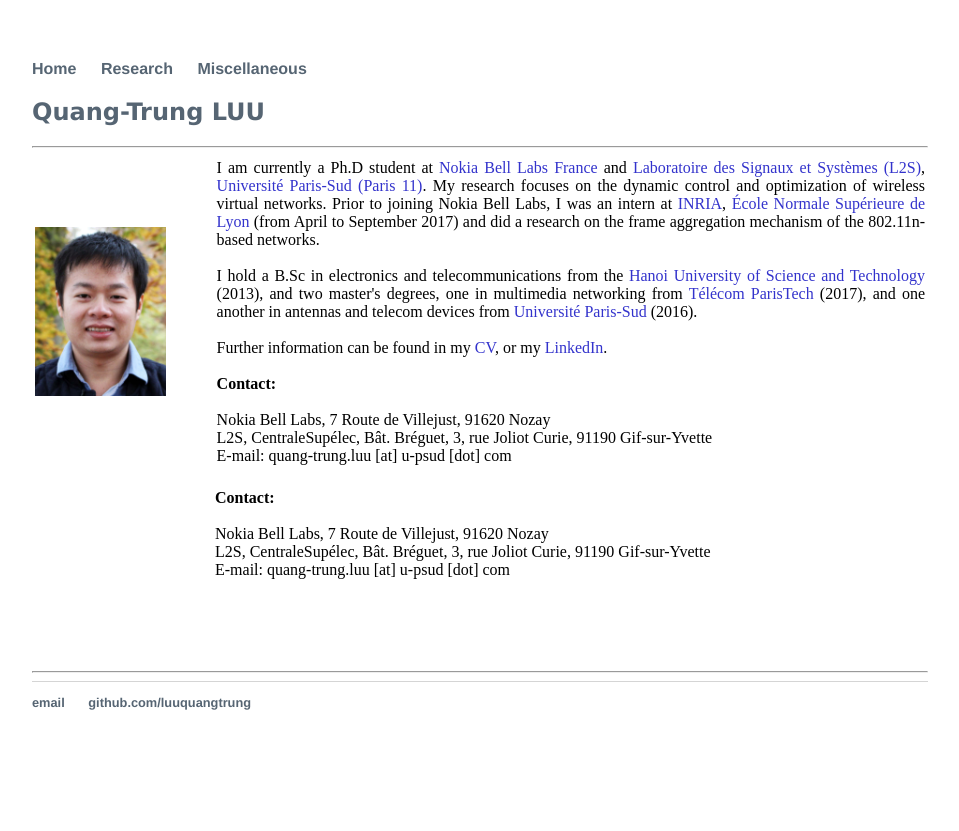
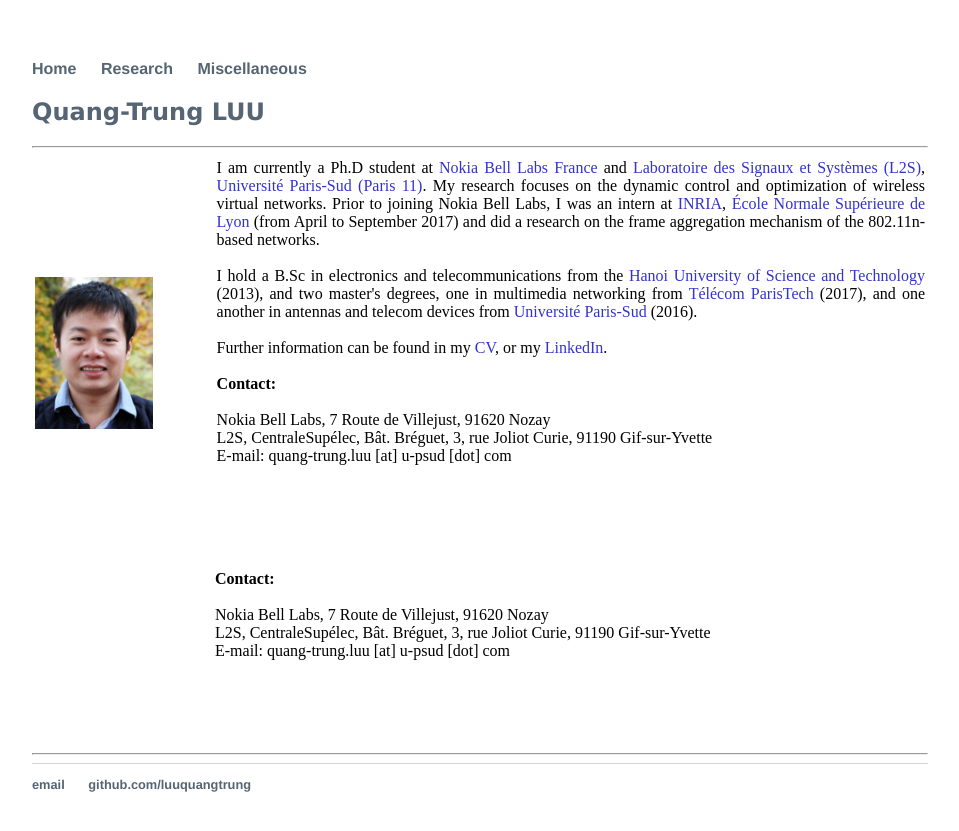
Before and after one commit to luuquangtrung/luuquangtrung.github.io_v1, a Jekyll site: the page built from index.html, in a window 1280 px wide. Shown: the top 831 px of the page, without its empty margins (160-1119 px from the left). Built offline with Jekyll 4.4.1, drawn with Linux system fonts in a browser that asks for light colours.

Commit message:
Update index.html

```diff
--- a/index.html
+++ b/index.html
@@ -14,7 +14,7 @@
 <table width = "100%"; align = left">
    <tr >
         <td width="15%" align = "justify">
-        	<img style="display:block;" width = "100%" src = "/asset/profile/cv3_small.jpg">
+        	<img style="display:block;" width = "90%" src = "/asset/profile/cv3_small.jpg">
         </td>
 
         <td width="5%" align = "center"> </td>
@@ -46,7 +46,7 @@
 			L2S, CentraleSupélec, Bât. Bréguet, 3, rue Joliot Curie, 91190 Gif-sur-Yvette <div>
 			<div>
 			E-mail: quang-trung.luu [at] u-psud [dot] com <div>
-			</div>
+			</div> <p>&nbsp;</p>
 
 		</td>
 
```
